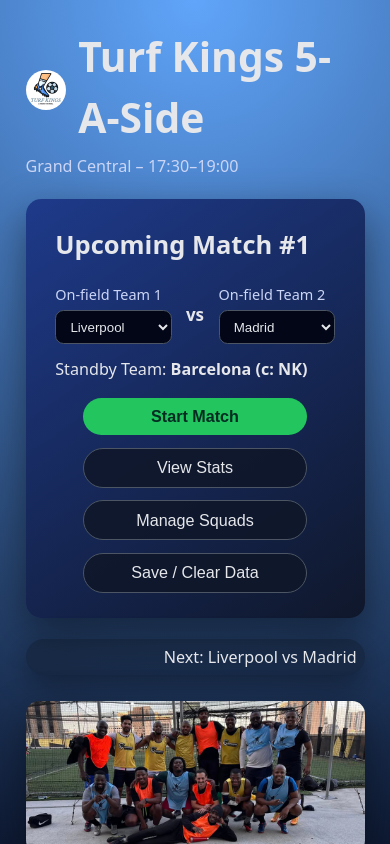
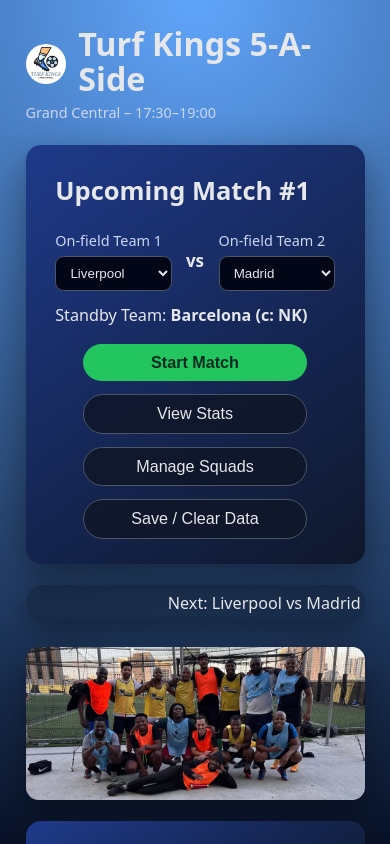
Before and after one commit to NkululekoMemela/turfkings-5aside, a React (Vite) app: page / in a window 390 px wide. Shown: the top 844 px of the page. Built offline with nearby package versions, Linux system fonts and the light colour scheme.

Commit message:
updated size of header

```diff
--- a/src/styles/global.css
+++ b/src/styles/global.css
@@ -521,6 +521,16 @@
 
 /* Mobile-specific tweaks */
 @media (max-width: 480px) {
+  /* Smaller header on phones */
+  .header h1 {
+    font-size: 1.9rem;
+    line-height: 1.1;
+  }
+
+  .subtitle {
+    font-size: 0.85rem;
+  }
+
   /* Keep score row side-by-side & tighter */
   .score-row {
     justify-content: space-between;
```
